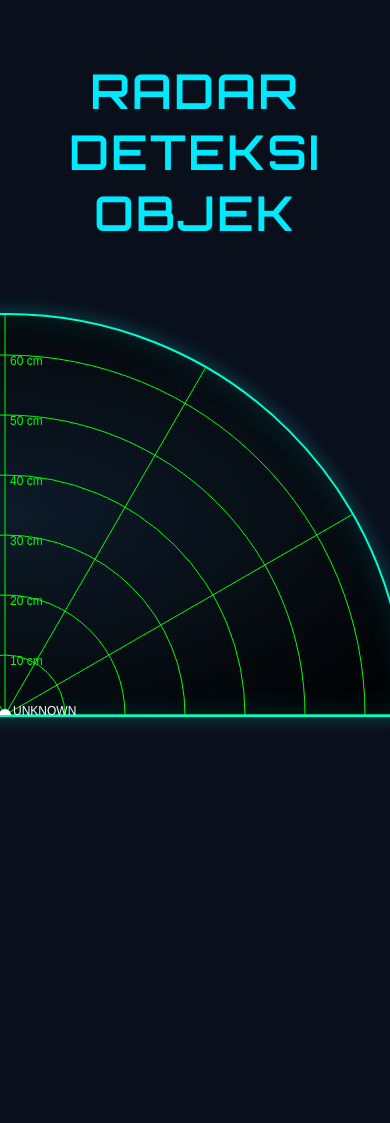
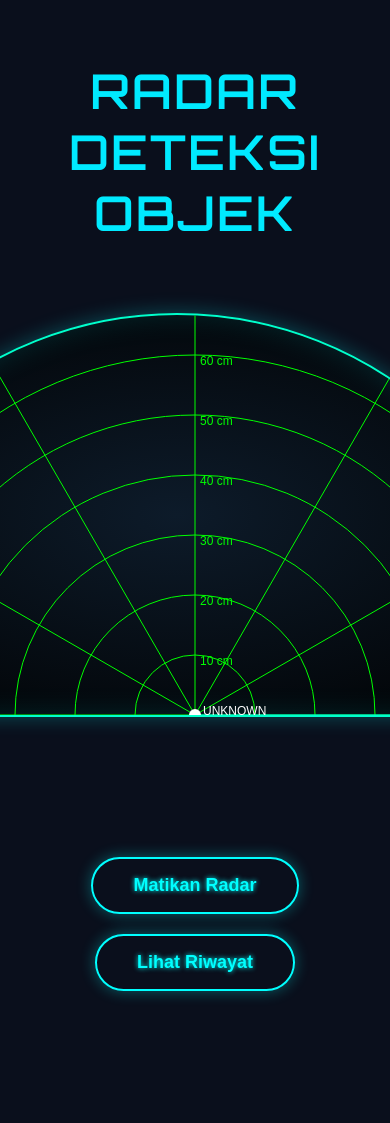
Before and after one commit to baihaqysyafaraz/radar, a Flask app: page / in a window 390 px wide; the page is wider, and only the part inside the window is pictured. Before the commit the page ends 725 px from the top of that part, so only its background shows below. Run offline with Flask 3, Linux system fonts and the light colour scheme.

Commit message:
style.css

```diff
--- a/static/style.css
+++ b/static/style.css
@@ -124,3 +124,22 @@ canvas {
   color: white;
   line-height: 1.5;
 }
+/* Mobile style override */
+@media (max-width: 767px) {
+  .main-layout {
+    flex-direction: column;
+    gap: 30px;
+    align-items: center;
+  }
+
+  .radar-wrapper {
+    width: 100%;
+    max-width: 95%;
+    height: auto;
+  }
+
+  .control-section {
+    width: 90%;
+    align-items: center;
+  }
+}
```
